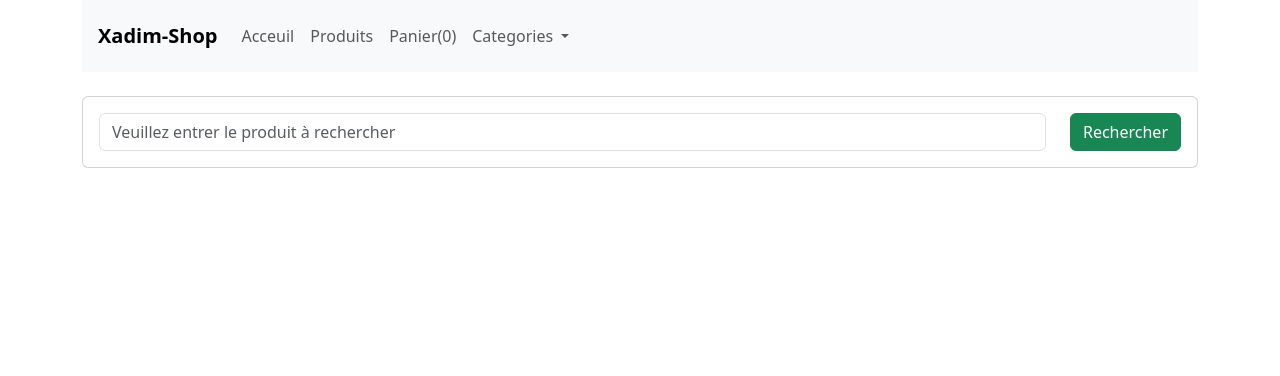
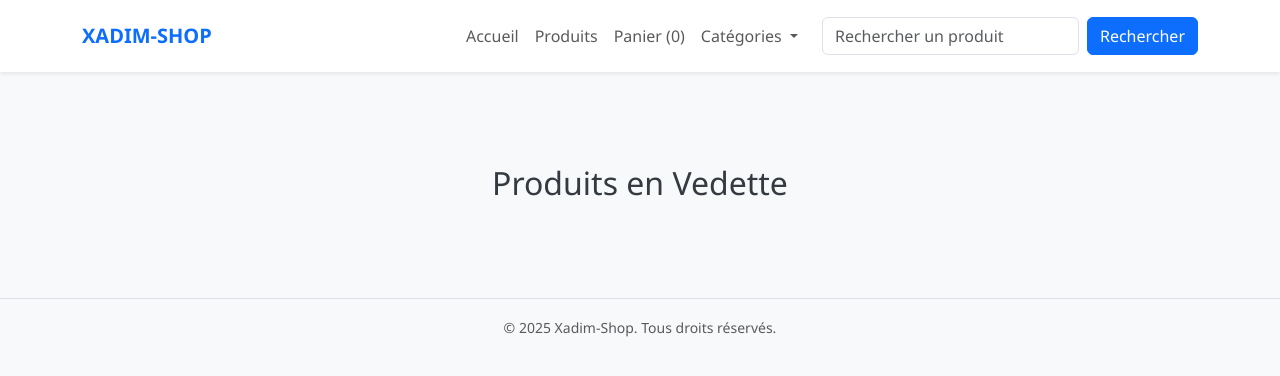
Before and after one commit to KhadimFall0503/Boutique_en_Ligne, a Django app: template shop/templates/shop/index.html in a window 1280 px wide. Shown: the top 376 px of the page. Run offline with Django 5.2, Linux system fonts and the light colour scheme; the template is opened without the code that fills it, so the values that code supplies are empty.

Commit message:
Application en Marche

```diff
--- a/shop/static/shop/style.css
+++ b/shop/static/shop/style.css
@@ -1,10 +1,145 @@
+/* Variables globales */
+:root {
+    --primary-color: #198754; /* Couleur principale */
+    --secondary-color: #6c757d; /* Gris pour texte secondaire */
+    --hover-color: #0d6efd; /* Couleur au survol */
+    --bg-light: #f8f9fa; /* Fond clair */
+    --bg-dark: #495057; /* Fond sombre */
+    --card-shadow: 0 6px 12px rgba(0, 0, 0, 0.05); /* Ombre pour les cartes */
+    --card-hover: rgba(0, 0, 0, 0.1); /* Ombre au survol */
+    --btn-radius: 25px; /* Bord arrondi des boutons */
+    --btn-hover-scale: 1.03; /* Échelle de l'effet hover sur bouton */
+}
+
+/* Style global */
+body {
+    font-family: 'Segoe UI', Tahoma, Geneva, Verdana, sans-serif;
+    background-color: var(--bg-light);
+    color: #343a40;
+    margin: 0;
+    padding: 0;
+}
+
+/* Navbar */
+.navbar {
+    margin-bottom: 20px;
+    background-color: #ffffff;
+    box-shadow: 0 2px 4px rgba(0, 0, 0, 0.05);
+}
+
+.navbar .nav-link {
+    font-weight: 500;
+    transition: color 0.3s ease;
+}
+
+.navbar .nav-link:hover {
+    background-color: var(--hover-color);
+    color: white;
+}
 
 .nav-item.dropdown:hover .dropdown-menu {
     display: block;
-    margin-top: 0; /* éviter le saut */
+    margin-top: 0;
 }
 
-.fixed-image {
-    height: 200px;
+/* Cartes produits */
+.card {
+    display: flex;
+    flex-direction: column;
+    height: 100%;
+    border: none;
+    border-radius: 15px;
+    background-color: #fff;
+    box-shadow: var(--card-shadow);
+    transition: transform 0.2s ease, box-shadow 0.3s ease;
+}
+
+.card:hover {
+    transform: translateY(-5px);
+    box-shadow: var(--card-hover);
+}
+
+/* Image du produit */
+.product-image {
+    height: 250px;
     object-fit: cover;
+    border-top-left-radius: 15px;
+    border-top-right-radius: 15px;
 }
+
+/* Titre de la carte */
+.card-title {
+    text-align: center;
+    font-size: 1.2rem;
+    font-weight: 600;
+
+    margin-bottom: 10px;
+}
+
+/* Description */
+.card-text {
+    font-size: 0.9rem;
+    color: var(--secondary-color);
+    line-height: 1.5;
+    max-height: 80px;
+    overflow: hidden;
+    text-overflow: ellipsis;
+}
+
+/* Boutons */
+.card-body .btn {
+    margin-top: auto;
+    border-radius: var(--btn-radius);
+    font-weight: bold;
+    padding: 8px 16px;
+    transition: all 0.3s ease;
+}
+
+.card-body .btn:hover {
+    opacity: 0.9;
+    transform: scale(var(--btn-hover-scale));
+}
+
+/* Footer */
+footer {
+    border-top: 1px solid #dee2e6;
+    padding: 20px 0;
+    text-align: center;
+    background-color: #f1f3f5;
+    color: var(--bg-dark);
+}
+
+footer a {
+    color: var(--primary-color);
+    text-decoration: none;
+    transition: color 0.3s ease;
+}
+
+footer a:hover {
+    text-decoration: underline;
+    color: #157347;
+}
+
+/* Grille de produits */
+.row {
+    display: flex;
+    flex-wrap: wrap;
+}
+
+.col-sm-6, .col-md-4, .col-lg-3 {
+    padding: 15px;
+}
+
+@media (max-width: 768px) {
+    .col-sm-6 {
+        flex: 0 0 50%;
+        max-width: 50%;
+    }
+}
+
+@media (max-width: 576px) {
+    .col-sm-6 {
+        flex: 0 0 100%;
+        max-width: 100%;
+    }
+}
--- a/shop/templates/shop/base.html
+++ b/shop/templates/shop/base.html
@@ -5,54 +5,67 @@
     <meta charset="UTF-8">
     <meta name="viewport" content="width=device-width, initial-scale=1.0">
     <title>
-        {% block title%}
+        {% block title %}
             Ma Boutique
         {% endblock %}
     </title>
     <link rel="stylesheet" href="https://cdn.jsdelivr.net/npm/bootstrap@5.3.3/dist/css/bootstrap.min.css">
-    <link rel="stylesheet" href="{% static 'shop/style.css'%}">
+    <link rel="stylesheet" href="{% static 'shop/style.css' %}">
 </head>
-<body>
+<body style="background-color: #f8f9fa;">
+    <!-- Navbar -->
+   <nav class="navbar navbar-expand-lg navbar-light bg-white shadow-sm px-4 py-3">
     <div class="container">
-        <div class="row">
-            <div class="col-md-12">
-                <nav class="navbar navbar-expand-lg navbar-light bg-light p-3">
-                    <a class="navbar-brand fw-bold" href="#">Xadim-Shop</a>
-                    <button class="navbar-toggler" type="button" data-bs-toggle="collapse" data-bs-target="#navbarNavDropdown" aria-controls="navbarNavDropdown" aria-expanded="false" aria-label="Toggle navigation">
+        <a class="navbar-brand fw-bold text-primary" href="#">XADIM-SHOP</a>
+        <button class="navbar-toggler" type="button" data-bs-toggle="collapse" data-bs-target="#navbarNavDropdown"
+            aria-controls="navbarNavDropdown" aria-expanded="false" aria-label="Toggle navigation">
             <span class="navbar-toggler-icon"></span>
         </button>
         <div class="collapse navbar-collapse" id="navbarNavDropdown">
-                        <ul class="navbar-nav ">
-                            <li class="nav-item active">
-                                <a class="nav-link" href="#">Acceuil</a>
+            <ul class="navbar-nav ms-auto align-items-center">
+                <li class="nav-item">
+                    <a class="nav-link" href="#">Accueil</a>
                 </li>
                 <li class="nav-item">
                     <a class="nav-link" href="#">Produits</a>
                 </li>
                 <li class="nav-item">
-                                <a class="nav-link" href="#">Panier(0)</a>
+                    <a class="nav-link" href="#">Panier (0)</a>
                 </li>
-                            <li class="nav-item dropdown ">
-                                <a class="nav-link dropdown-toggle" href="#" id="navbarDropdownMenuLink" role="button" data-bs-toggle="dropdown" aria-expanded="false">
-                                    Categories
+                <li class="nav-item dropdown">
+                    <a class="nav-link dropdown-toggle" href="#" id="navbarDropdownMenuLink" role="button"
+                        data-bs-toggle="dropdown" aria-expanded="false">
+                        Catégories
                     </a>
-                                <ul class="dropdown-menu" aria-labelledby="navbarDropdownMenuLink">
-                                    <li><a class="dropdown-item" href="#">Action</a></li>
-                                    <li><a class="dropdown-item" href="#">Another action</a></li>
-                                    <li><a class="dropdown-item" href="#">Something else here</a></li>
+                    <ul class="dropdown-menu">
+                        <li><a class="dropdown-item" href="#">Électronique</a></li>
+                        <li><a class="dropdown-item" href="#">Mode</a></li>
+                        <li><a class="dropdown-item" href="#">Accessoires</a></li>
                     </ul>
                 </li>
             </ul>
+            <form class="d-flex ms-3" method="POST" action="">
+                {% csrf_token %}
+                <input class="form-control me-2" type="search" name="item-name" placeholder="Rechercher un produit" aria-label="Rechercher">
+                <button class="btn btn-primary" type="submit">Rechercher</button>
+            </form>
+        </div>
     </div>
 </nav>
-            </div>
-        </div>
-    </div>
 
-    <main>
+
+    <!-- Main content -->
+    <main class="py-4">
+        <div class="container">
             {% block content %}
             {% endblock content %}
+        </div>
     </main>
+
+    <!-- Footer -->
+    <footer class="bg-light text-center text-muted py-3 mt-5">
+        <small>© 2025 Xadim-Shop. Tous droits réservés.</small>
+    </footer>
 
     <script src="https://cdn.jsdelivr.net/npm/bootstrap@5.3.3/dist/js/bootstrap.bundle.min.js"></script>
 </body>
--- a/shop/templates/shop/index.html
+++ b/shop/templates/shop/index.html
@@ -1,44 +1,29 @@
 {% extends 'shop/base.html' %}
-{% load static %}
 
-{% block title%}
-    Acceuil-Ma Boutique
-{%endblock%}
+{% block title %}
+    Accueil - Ma Boutique
+{% endblock %}
+
 {% block content %}
-<div class="container mt-4">
-    <div class="row">
-        <div class="col-md-12">
-            <form class="card card-sm" method="POST" action="">
-                <div class="card-body row no-gutters align-items-center">
-                    <div class="col">
-                        <input type="search" name="item-name" class="form-control" placeholder="Veuillez entrer le produit à rechercher">
-                    </div>
-                    <div class="col-auto">
-                        <input type="submit" value="Rechercher" class="btn btn-success">
-                    </div>
-                </div>
-            </form>
-        </div>
-    </div>
-</div>
-
-<div class="container mt-4">
+<div class="container pt-5" id="products">
+    <h2 class="text-center mb-4">Produits en Vedette</h2>
     <div class="row">
         {% for product in product_objects %}
-        <div class="col-md-3 mb-4">
-            <div class="card h-100">
-               <img src="{{ product.image }}" class="card-img-top img-fluid fixed-image" alt="{{ product.title }}">
-                <div class="card-body">
-                    <h5 class="card-title">{{ product.title }}</h5>
-                    <p class="card-text">{{ product.description }}</p>
-                    <div class="d-flex justify-content-between">
-                        <a href="#" class="btn btn-warning">Voir</a>
-                        <button class="btn btn-success">Ajouter</button>
+            <div class="col-sm-6 col-md-4 col-lg-3 mb-4 d-flex">
+                <div class="card product-card shadow-sm h-100 w-100">
+                    <img src="{{ product.image }}" alt="{{ product.title }}" class="card-img-top product-image" />
+                    <div class="card-body d-flex flex-column text-center">
+                        <h5 class="card-title">{{ product.title }}</h5>
+                        <p class="card-text">{{ product.description }}</p>
+                        <p class="fw-bold text-primary">{{ product.price }} €</p>
+                        <div class="d-flex justify-content-between mt-auto">
+                            <button class="btn btn-primary w-48">Ajouter</button>
+                            <button class="btn btn-outline-secondary w-48">Voir</button>
+                        </div>
                     </div>
                 </div>
             </div>
-        </div>
         {% endfor %}
     </div>
 </div>
-{% endblock content %}
+{% endblock %}
```
Also changed, not shown: db.sqlite3. Lines whose indentation alone changed are shown as unchanged.
